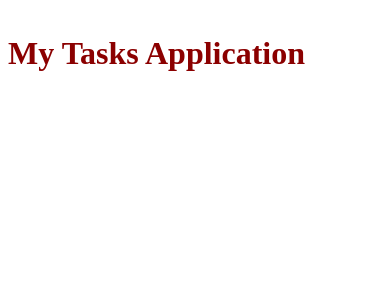
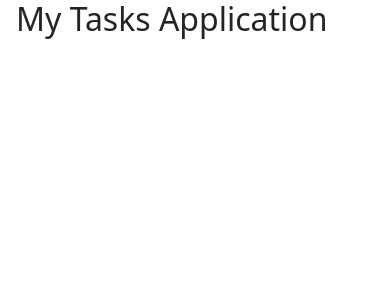
Before and after one commit to Jacques1988/todoAppA1, an Angular app: page / in a window 390 px wide. Shown: the top 300 px of the page. Built offline with nearby package versions, Linux system fonts and the light colour scheme.

Commit message:
update responsive padding of content-container in global styles and color of teaser

```diff
--- a/angular.json
+++ b/angular.json
@@ -22,8 +22,10 @@
               }
             ],
             "styles": [
-              "src/styles.css"
-            ]
+              "src/styles.css",
+              "node_modules/bootstrap/dist/css/bootstrap.min.css"
+            ],
+            "scripts": ["node_modules/bootstrap/dist/js/bootstrap.min.js"]
           },
           "configurations": {
             "production": {
@@ -74,9 +76,7 @@
                 "input": "public"
               }
             ],
-            "styles": [
-              "src/styles.css"
-            ]
+            "styles": ["src/styles.css"]
           }
         }
       }
--- a/package.json
+++ b/package.json
@@ -26,6 +26,7 @@
     "@angular/forms": "^20.1.0",
     "@angular/platform-browser": "^20.1.0",
     "@angular/router": "^20.1.0",
+    "bootstrap": "^5.3.8",
     "rxjs": "~7.8.0",
     "tslib": "^2.3.0"
   },
--- a/src/styles.css
+++ b/src/styles.css
@@ -2,7 +2,6 @@
 
 .teaser {
     font-size: 3rem;
-    color: darkred;
 }
 
 .content-container {
@@ -20,4 +19,8 @@
     .teaser {
         font-size: 2rem;
     }
+
+    .content-container {
+        padding: 0 1rem;
+    }
 }
```
Also changed, not shown: 1 other file (tests, documents, lock files or other folders).
